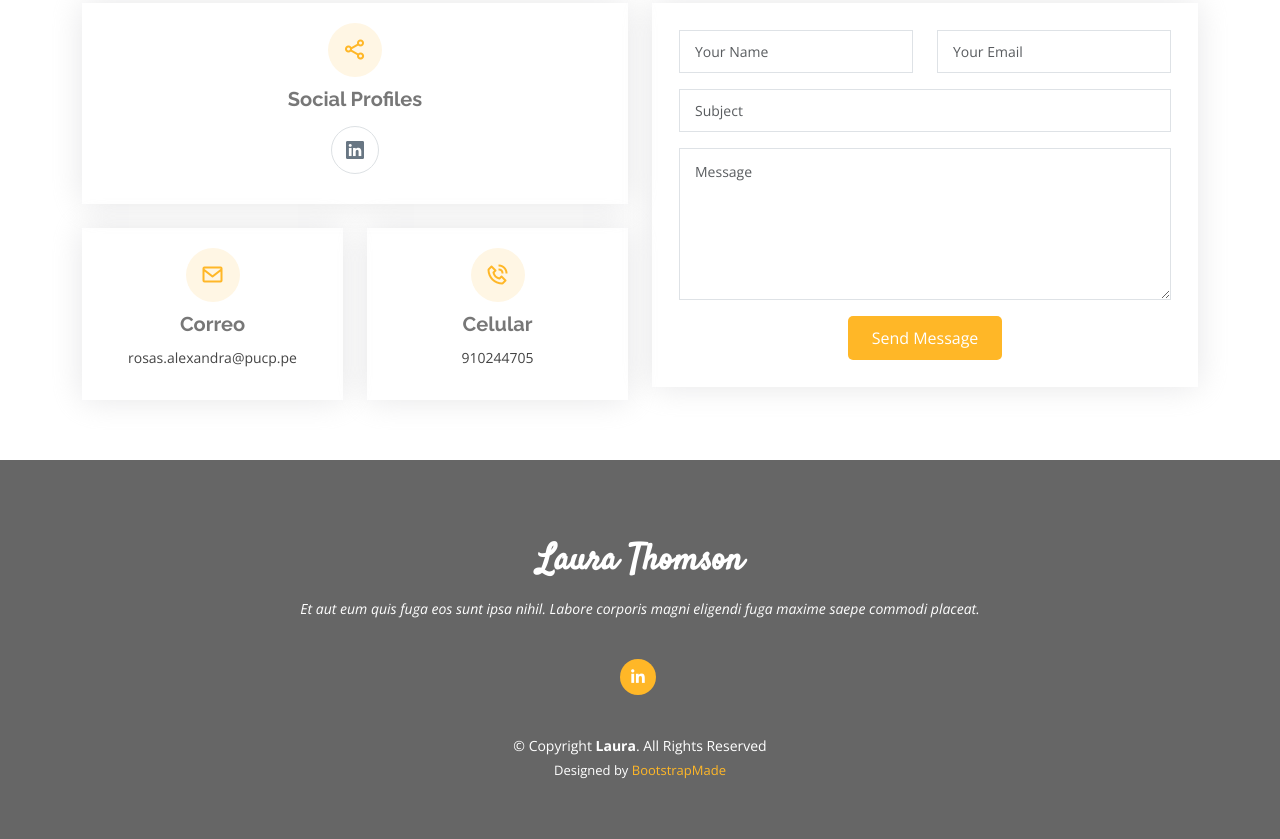
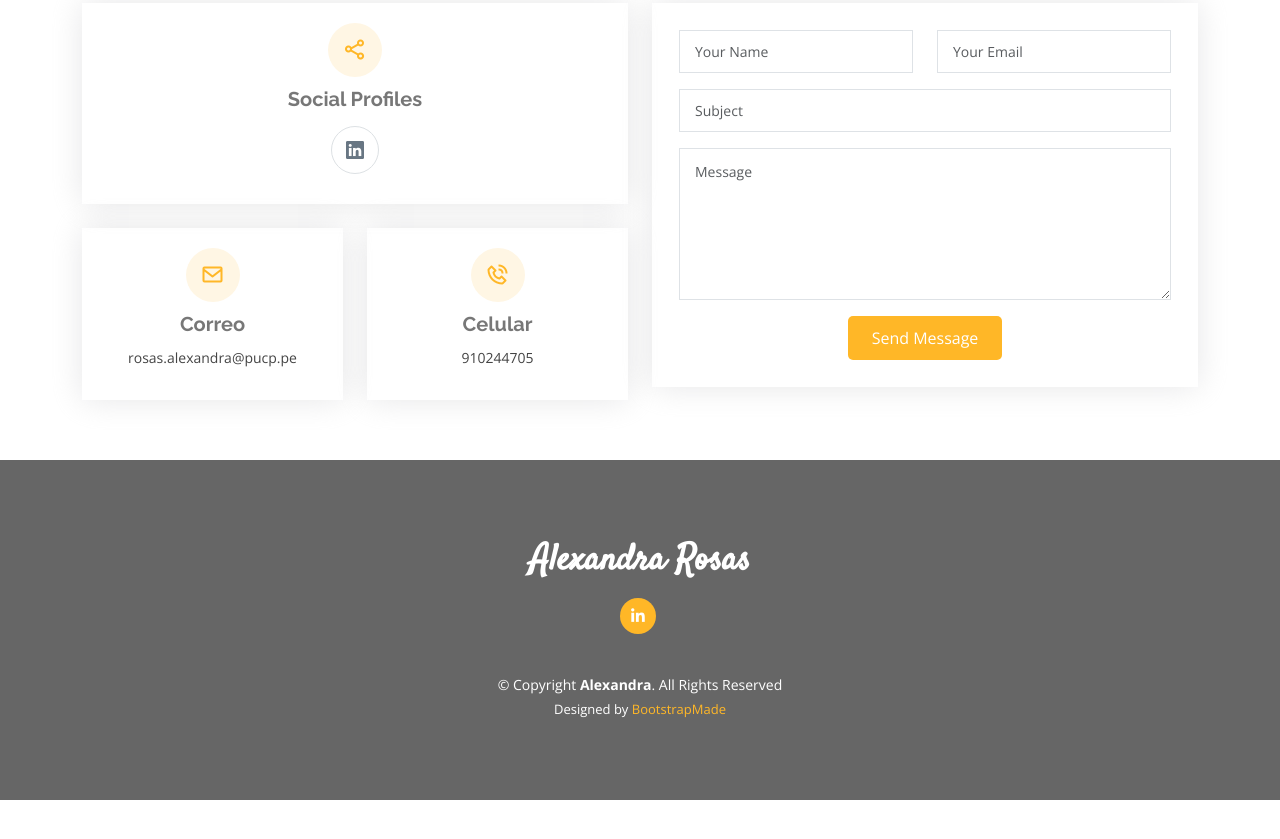
Before and after one commit to Alexroro/Portafoliopersonal, a plain HTML site: page index.html in a window 1280 px wide. Shown: the part 6380-7219 px from the top of the page. After the commit the page ends 7180 px from the top, so only its background shows below. Drawn offline with nearby package versions, Linux system fonts and the light colour scheme.

Commit message:
Update index.html

```diff
--- a/index.html
+++ b/index.html
@@ -535,8 +535,8 @@ metodología Design Thinking.</li>
   <!-- ======= Footer ======= -->
   <footer id="footer">
     <div class="container">
-      <h3>Laura Thomson</h3>
-      <p>Et aut eum quis fuga eos sunt ipsa nihil. Labore corporis magni eligendi fuga maxime saepe commodi placeat.</p>
+      <h3>Alexandra Rosas</h3>
+<!--       <p>Et aut eum quis fuga eos sunt ipsa nihil. Labore corporis magni eligendi fuga maxime saepe commodi placeat.</p> -->
       <div class="social-links">
 <!--         <a href="#" class="twitter"><i class="bx bxl-twitter"></i></a>
         <a href="#" class="facebook"><i class="bx bxl-facebook"></i></a>
@@ -545,7 +545,7 @@ metodología Design Thinking.</li>
         <a href="#" class="linkedin"><i class="bx bxl-linkedin"></i></a>
       </div>
       <div class="copyright">
-        &copy; Copyright <strong><span>Laura</span></strong>. All Rights Reserved
+        &copy; Copyright <strong><span>Alexandra</span></strong>. All Rights Reserved
       </div>
       <div class="credits">
         <!-- All the links in the footer should remain intact. -->
```
